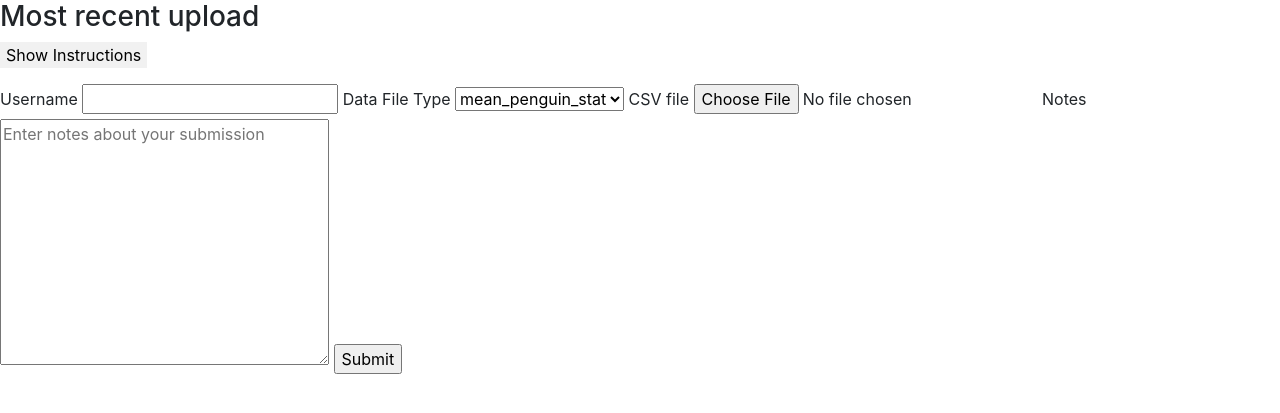
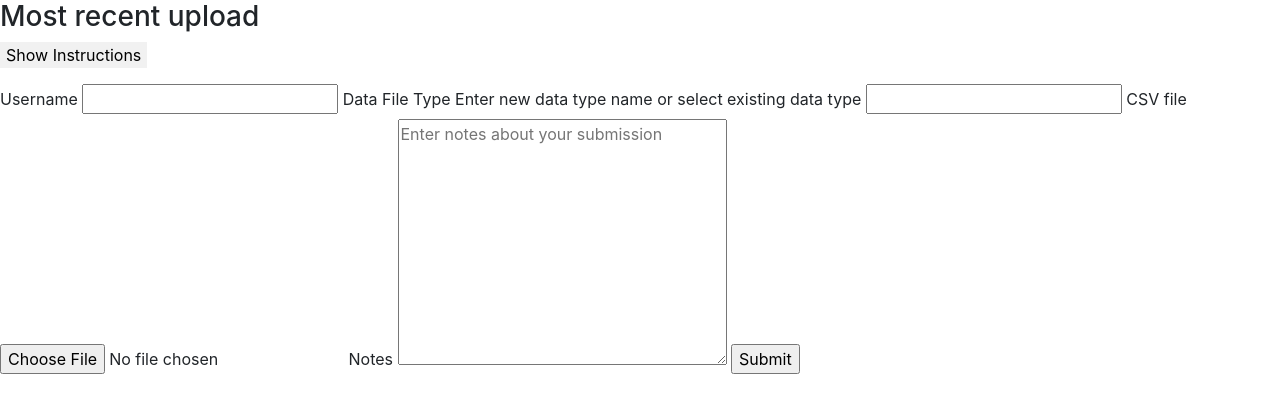
Before and after one commit to twosixlabs/escalation_demo, a Flask app: page /upload in a window 1280 px wide. Shown: the top 413 px of the page. Run offline with Flask 2, Linux system fonts and the light colour scheme; some libraries are stand-ins or nearby versions.

Commit message:
Adds template for upload webpage

```diff
--- a/templates/data_upload.html
+++ b/templates/data_upload.html
@@ -13,15 +13,6 @@
     x.style.display = "none";
   }
   }
-
-function OtherTextbox(val){
- var element=document.getElementById('data_source');
- console.log("foo")
- if(val=="new_data_source")
-   element.style.display='block';
- else
-   element.style.display='none';
-}
 
 </script>
 
@@ -41,18 +32,19 @@ function OtherTextbox(val){
     </ul>
 </div>
 
-<form method="post" enctype="multipart/form-data">
+<form id="upload_form" method="post" enctype="multipart/form-data">
 
     <label id="username" for="username">Username</label>
     <input type="text" name="username" required>
 
     <label for="data_source">Data File Type</label>
-    <select name="data_source_selector" id="data_source_selector" required onchange='OtherTextbox(this.value)'>
+    Enter new data type name or select existing data type
+    <input list="data_source_list" id="data_source" name="data_source" required>
+    <datalist id="data_source_list">
         {% for existing_data_source in data_sources %}
-        <option value={{ existing_data_source }}>{{ existing_data_source }}</option>
+        <option value={{ existing_data_source }}>
         {% endfor %}
-    </select>
-    <input type="text" name="data_source" id="data_source" style="display:none;"/>
+    </datalist>
 
     <label id="csvfile" for="csvfile">CSV file</label>
     <input type="file" name="csvfile" accept="csv" required>
```
